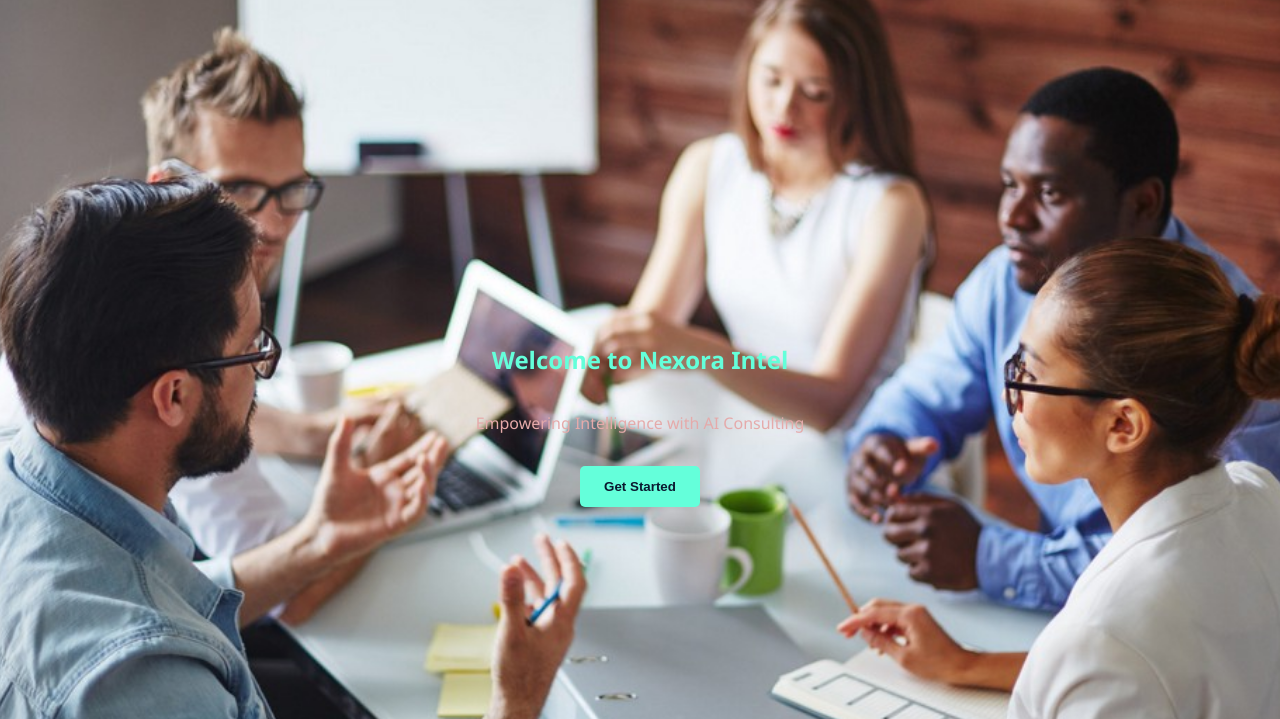
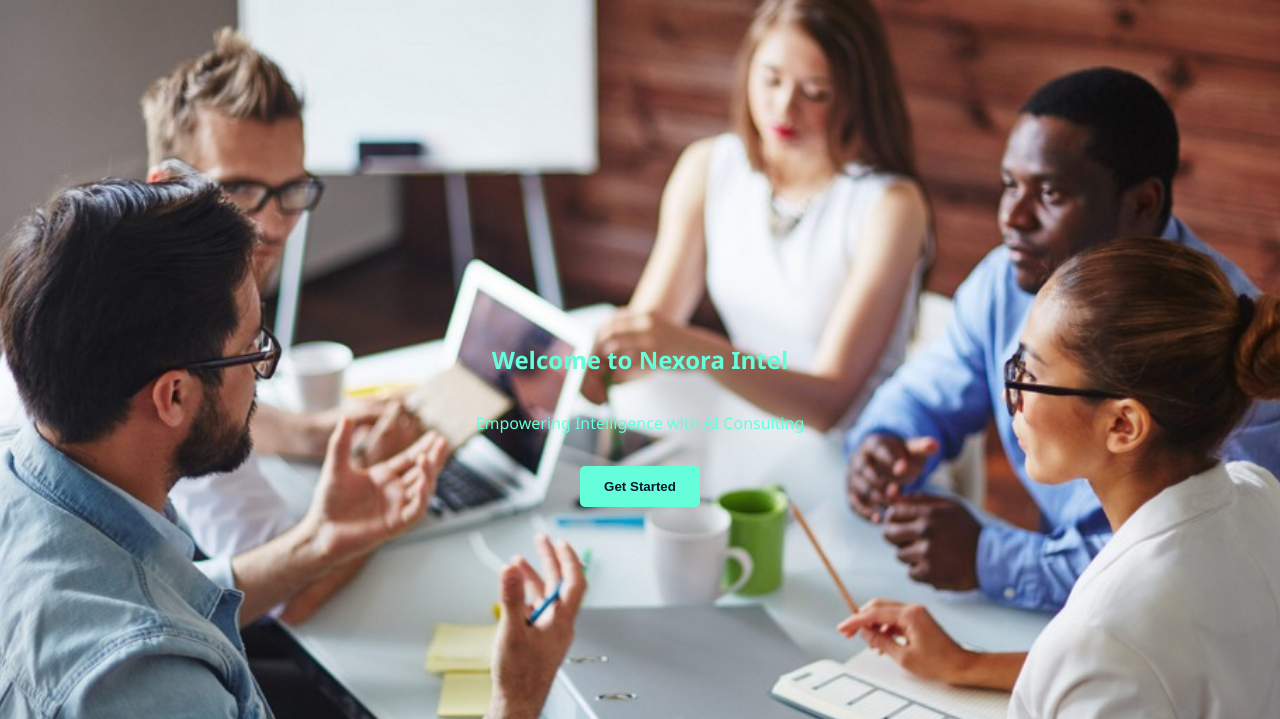
Before and after one commit to Rammeyyapp/Nexora-Intel, a plain HTML site: page index.html in a window 1280 px wide. Shown: the part 81-800 px from the top of the page. Drawn offline with Linux system fonts and the light colour scheme.

Commit message:
Update index.html
Signed-off-by: Ram Meyyappan A <107365110+Rammeyyapp@users.noreply.github.com>

```diff
--- a/index.html
+++ b/index.html
@@ -202,7 +202,7 @@
 
   <section class="home" id="home">
     <h1 style="color:#64ffda;">Welcome to Nexora Intel</h1>
-    <p style="color:rgb(229, 170, 170);">Empowering Intelligence with AI Consulting</p>
+    <p style="color:#64ffda;">Empowering Intelligence with AI Consulting</p>
     <a href="#about"><button class="button">Get Started</button></a>
   </section>
 
```
